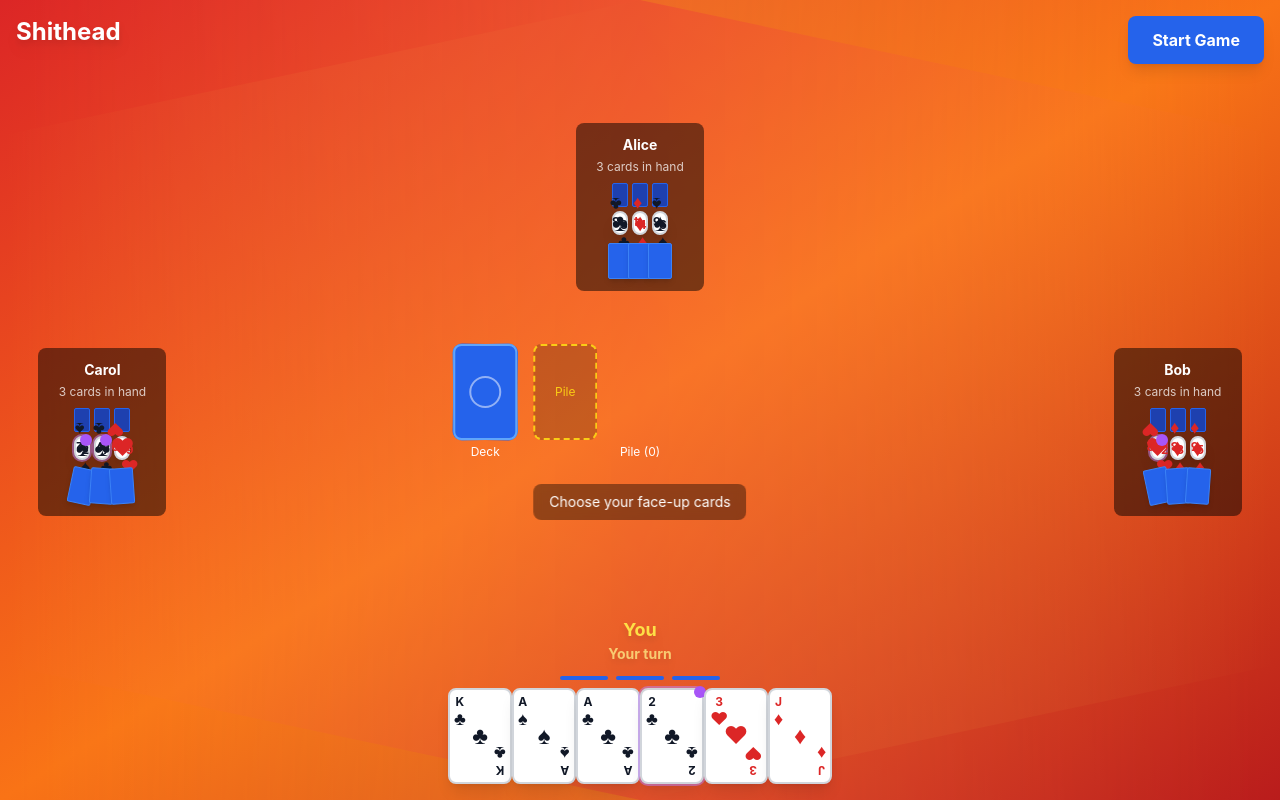
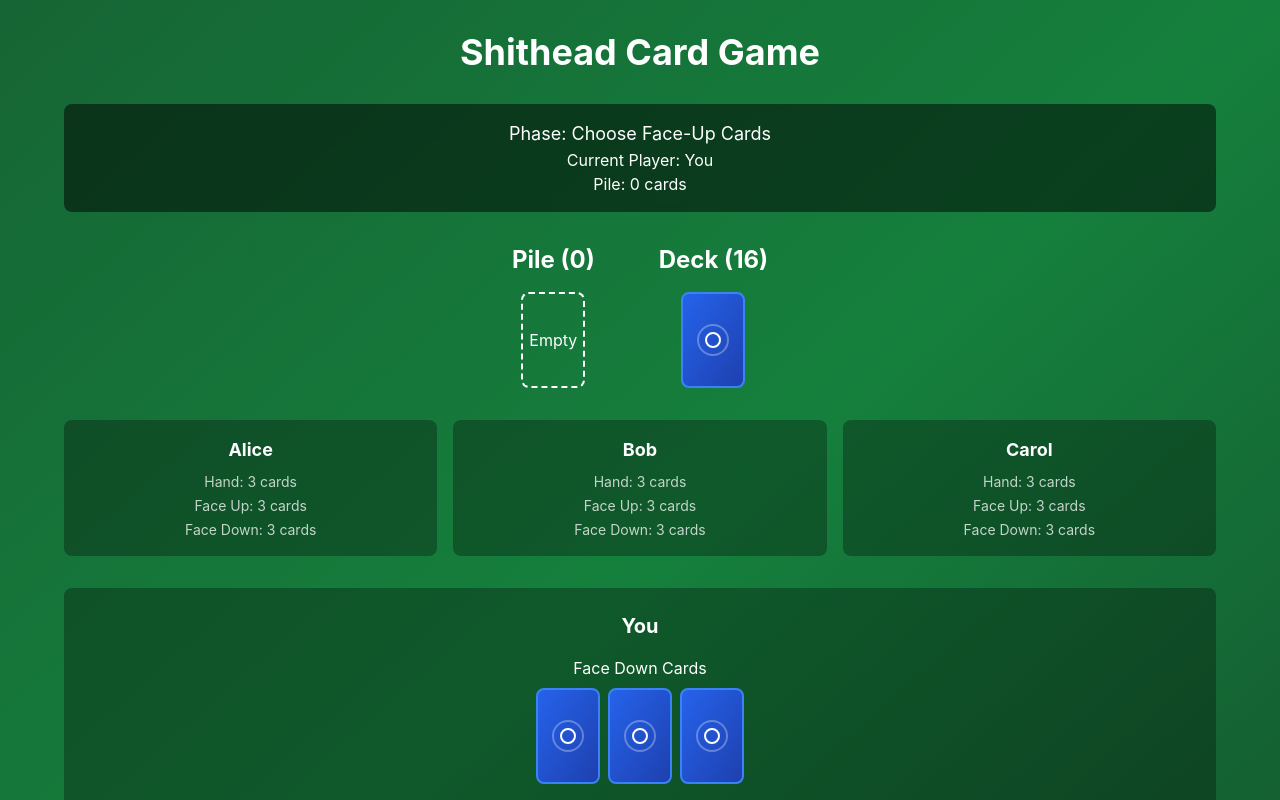
Before and after one commit to questluis8-tech/shithead, a React (Vite) app: page / in a window 1280 px wide. Both pictures are taken after a click on the button "Deal Cards". Shown: the top 800 px of the page. Built offline with nearby package versions, Linux system fonts and the light colour scheme.

Commit message:
Updated App.tsx

```diff
--- a/src/App.tsx
+++ b/src/App.tsx
@@ -20,312 +20,229 @@ function App() {
   const humanPlayer = gameState.players[0];
 
   return (
-    <div className="min-h-screen bg-gradient-to-br from-red-600 via-orange-500 to-red-700 relative overflow-hidden">
-      {/* Background pattern overlay */}
-      <div className="absolute inset-0 opacity-20">
-        <div className="absolute inset-0 bg-gradient-to-r from-transparent via-yellow-300 to-transparent transform -skew-y-12"></div>
-        <div className="absolute inset-0 bg-gradient-to-l from-transparent via-red-400 to-transparent transform skew-y-12"></div>
-      </div>
+    <div className="min-h-screen bg-gradient-to-br from-green-800 via-green-700 to-green-900 p-8">
+      <div className="max-w-6xl mx-auto">
+        <h1 className="text-4xl font-bold text-white text-center mb-8">Shithead Card Game</h1>
 
-      <div className="relative z-10 h-screen flex flex-col">
-        {/* Top UI Bar */}
-        <div className="flex justify-between items-center p-4">
-          <h1 className="text-2xl font-bold text-white drop-shadow-lg">Shithead</h1>
-          <div className="text-white text-sm">
-            Phase: {gameState.gamePhase}
+        {/* Game Status */}
+        <div className="bg-black bg-opacity-50 backdrop-blur-sm rounded-lg p-4 text-white mb-6">
+          <div className="text-center">
+            <p className="text-lg">
+              Phase: {gameState.gamePhase === 'setup' ? 'Choose Face-Up Cards' :
+                     gameState.gamePhase === 'swapping' ? 'Swap Cards (Optional)' :
+                     gameState.gamePhase}
+            </p>
+            <p>Current Player: {gameState.players[gameState.currentPlayerIndex]?.name}</p>
+            <p>Pile: {gameState.pile.length} cards</p>
           </div>
         </div>
 
-        {/* Main Game Area */}
-        <div className="flex-1 relative">
-          {/* AI Players positioned around the screen */}
-          {gameState.players.slice(1).map((player, index) => {
-            const positions = [
-              { top: '8%', left: '50%', transform: 'translateX(-50%)' }, // Top
-              { top: '50%', right: '3%', transform: 'translateY(-50%)' }, // Right
-              { top: '50%', left: '3%', transform: 'translateY(-50%)' }   // Left
-            ];
-            const position = positions[index] || positions[0];
-            const isCurrentPlayer = gameState.currentPlayerIndex === index + 1;
+        {/* Controls */}
+        <div className="text-center mb-8">
+          {gameState.gamePhase === 'setup' && humanPlayer.hand.length === 0 && (
+            <button
+              onClick={dealCards}
+              className="bg-green-600 hover:bg-green-700 text-white px-8 py-3 rounded-lg font-bold text-lg transition-all"
+            >
+              Deal Cards
+            </button>
+          )}
 
-            return (
-              <div
-                key={player.id}
-                className="absolute"
-                style={position}
-              >
-                {/* Player info */}
-                <div className={`rounded-lg p-3 text-white text-center min-w-32 transition-all ${
-                  isCurrentPlayer
-                    ? 'bg-yellow-600 bg-opacity-80 shadow-lg ring-2 ring-yellow-400'
-                    : 'bg-black bg-opacity-50'
-                }`}>
-                  <div className={`text-sm font-bold mb-1 ${isCurrentPlayer ? 'text-yellow-100' : ''}`}>
-                    {player.name}
-                  </div>
-                  <div className="text-xs opacity-75 mb-2">
-                    {player.hand.length} cards in hand
-                  </div>
+          {gameState.gamePhase === 'setup' && humanPlayer.faceUpCards.length === 3 && (
+            <button
+              onClick={confirmFaceUpCards}
+              className="bg-blue-600 hover:bg-blue-700 text-white px-8 py-3 rounded-lg font-bold text-lg transition-all"
+            >
+              Confirm Face-Up Cards
+            </button>
+          )}
 
-                  {/* Face-down cards */}
-                  {player.faceDownCards.length > 0 && (
-                    <div className="flex justify-center gap-1 mb-1">
-                      {player.faceDownCards.map((_, cardIndex) => (
-                        <div
-                          key={`${player.id}-down-${cardIndex}`}
-                          className="w-4 h-6 bg-blue-800 border border-blue-600 rounded-sm"
-                        />
-                      ))}
-                    </div>
-                  )}
+          {gameState.gamePhase === 'swapping' && (
+            <button
+              onClick={startGame}
+              className="bg-green-600 hover:bg-green-700 text-white px-8 py-3 rounded-lg font-bold text-lg transition-all"
+            >
+              Start Game
+            </button>
+          )}
+        </div>
 
-                  {/* Face-up cards */}
-                  {player.faceUpCards.length > 0 && (
-                    <div className="flex justify-center gap-1 mb-2">
-                      {player.faceUpCards.map((card, cardIndex) => (
-                        <Card
-                          key={`${player.id}-up-${cardIndex}`}
-                          card={card}
-                          className="w-4 h-6"
-                        />
-                      ))}
-                    </div>
-                  )}
+        {/* Play Cards Button */}
+        {gameState.gamePhase === 'playing' && gameState.currentPlayerIndex === 0 && selectedCards.length > 0 && (
+          <div className="text-center mb-4">
+            <button
+              onClick={playCards}
+              disabled={!canPlaySelected}
+              className={`px-6 py-3 rounded-lg font-bold text-lg transition-all ${
+                canPlaySelected
+                  ? 'bg-yellow-600 hover:bg-yellow-700 text-white transform hover:scale-105'
+                  : 'bg-gray-600 text-gray-400 cursor-not-allowed'
+              }`}
+            >
+              Play Cards ({selectedCards.length})
+            </button>
+          </div>
+        )}
 
-                  {/* Hand cards (face down for AI) */}
-                  <div className="flex justify-center">
-                    {Array.from({ length: Math.min(player.hand.length, 8) }).map((_, cardIndex) => {
-                      const totalCards = Math.min(player.hand.length, 8);
-                      const rotation = index === 0 ? 0 : // Top player - no rotation
-                                     index === 1 ? (cardIndex - totalCards / 2) * 8 : // Right player
-                                     (cardIndex - totalCards / 2) * -8; // Left player
+        {/* Pick up Cards Button */}
+        {gameState.gamePhase === 'playing' &&
+         gameState.currentPlayerIndex === 0 &&
+         selectedCards.length === 0 &&
+         !canPlayAnyCard &&
+         gameState.pile.length > 0 && (
+          <div className="text-center mb-4">
+            <button
+              onClick={pickupCards}
+              className="bg-red-600 hover:bg-red-700 text-white px-6 py-3 rounded-lg font-bold text-lg transition-all transform hover:scale-105"
+            >
+              Pick up Cards ({gameState.pile.length})
+            </button>
+          </div>
+        )}
 
-                      return (
-                        <div
-                          key={cardIndex}
-                          className="w-6 h-9 bg-blue-600 border border-blue-500 rounded-sm shadow-md"
-                          style={{
-                            transform: `rotate(${rotation}deg) ${index === 0 ? 'translateY(0)' : ''}`,
-                            zIndex: cardIndex,
-                            marginLeft: cardIndex > 0 ? '-4px' : '0'
-                          }}
-                        />
-                      );
-                    })}
-                    {player.hand.length > 8 && (
-                      <div className="text-xs text-white ml-1 self-center">
-                        +{player.hand.length - 8}
-                      </div>
-                    )}
-                  </div>
+
+        {/* Game Area - Center Pile and Deck */}
+        <div className="flex justify-center items-start gap-16 mb-8">
+          {/* Center Pile */}
+          <div className="text-center">
+            <h2 className="text-2xl font-bold text-white mb-4">Pile ({gameState.pile.length})</h2>
+            <div className="flex justify-center">
+              {gameState.pile.length > 0 ? (
+                <Card card={gameState.pile[gameState.pile.length - 1]} />
+              ) : (
+                <div className="w-16 h-24 border-2 border-dashed border-white rounded-lg flex items-center justify-center text-white">
+                  Empty
                 </div>
-              </div>
-            );
-          })}
-
-          {/* Center area - pile and game controls */}
-          <div className="absolute top-1/2 left-1/2 transform -translate-x-1/2 -translate-y-1/2">
-            <div className="text-center relative">
-              {/* Draw pile (deck) */}
-              <div className="absolute -left-20 top-0">
-                <div className="relative">
-                  {/* Stack effect for deck */}
-                  <div className="w-16 h-24 bg-blue-800 border-2 border-blue-600 rounded-lg absolute transform rotate-1"></div>
-                  <div className="w-16 h-24 bg-blue-700 border-2 border-blue-500 rounded-lg absolute transform -rotate-1"></div>
-                  <div className="w-16 h-24 bg-blue-600 border-2 border-blue-400 rounded-lg relative">
-                    <div className="absolute inset-0 flex items-center justify-center">
-                      <div className="w-8 h-8 border-2 border-white rounded-full opacity-50"></div>
-                    </div>
-                  </div>
-                  <div className="text-white text-xs text-center mt-1">Deck</div>
-                </div>
-              </div>
-
-              {/* Center pile */}
-              <div className="relative">
-                {gameState.pile.length === 0 ? (
-                  <div className="w-16 h-24 border-2 border-dashed border-yellow-400 rounded-lg flex items-center justify-center text-yellow-400 text-xs bg-black bg-opacity-20">
-                    Pile
-                  </div>
-                ) : (
-                  <div className="relative">
-                    {/* Show last few cards in pile with slight rotation */}
-                    {gameState.pile.slice(-3).map((card, index) => (
-                      <Card
-                        key={card.id}
-                        card={card}
-                        className={`absolute w-16 h-24 ${
-                          index === 0 ? 'transform rotate-3' :
-                          index === 1 ? 'transform -rotate-2' :
-                          'transform rotate-1'
-                        }`}
-                        style={{
-                          zIndex: index,
-                          left: `${index * 2}px`,
-                          top: `${index * 1}px`
-                        }}
-                      />
-                    ))}
-                    {/* Invisible spacer to maintain layout */}
-                    <div className="w-16 h-24 opacity-0"></div>
-                  </div>
-                )}
-                <div className="text-white text-xs text-center mt-1">
-                  Pile ({gameState.pile.length})
-                </div>
-              </div>
-
-              {/* Game status below pile */}
-              <div className="mt-6 bg-black bg-opacity-40 rounded-lg px-4 py-2 text-white text-sm backdrop-blur-sm">
-                {gameState.gamePhase === 'setup' && (
-                  <div className="text-center">
-                    <button
-                      onClick={dealCards}
-                      className="bg-green-600 hover:bg-green-700 text-white px-8 py-4 rounded-lg font-bold text-xl shadow-lg transition-all transform hover:scale-105 mb-2"
-                    >
-                      Deal Cards
-                    </button>
-                    <div className="text-xs opacity-75">Click to start a new game</div>
-                  </div>
-                )}
-                {gameState.gamePhase === 'swapping' && 'Choose your face-up cards'}
-                {gameState.gamePhase === 'playing' && (
-                  <div>
-                    <div className="font-bold text-yellow-300">
-                      {gameState.players[gameState.currentPlayerIndex].name}'s turn
-                    </div>
-                    {gameState.currentPlayerIndex === 0 && selectedCards.length > 0 && (
-                      <div className="text-xs mt-1">
-                        {selectedCards.length} card{selectedCards.length > 1 ? 's' : ''} selected
-                      </div>
-                    )}
-                  </div>
-                )}
-                {gameState.gamePhase === 'finished' && (
-                  <div className="font-bold text-green-300">Game Over!</div>
-                )}
-              </div>
+              )}
             </div>
           </div>
 
-          {/* Human player at bottom */}
-          <div className="absolute bottom-4 left-1/2 transform -translate-x-1/2">
-            <div className="text-center max-w-4xl">
-              {/* Player name */}
-              <div className={`font-bold mb-3 text-lg ${
-                gameState.currentPlayerIndex === 0
-                  ? 'text-yellow-300 drop-shadow-lg'
+          {/* Deck */}
+          <div className="text-center">
+            <h2 className="text-2xl font-bold text-white mb-4">Deck ({gameState.deck.length})</h2>
+            <div className="flex justify-center">
+              {gameState.deck.length > 0 ? (
+                <div className="relative">
+                  <Card card={{ suit: 'hearts', rank: 2, id: 'deck-back' }} faceDown={true} />
+                  {/* Stack effect */}
+                  <div className="absolute -top-1 -left-1 w-16 h-24 bg-gradient-to-br from-blue-600 to-blue-800 border-2 border-blue-500 rounded-lg -z-10" />
+                  <div className="absolute -top-2 -left-2 w-16 h-24 bg-gradient-to-br from-blue-600 to-blue-800 border-2 border-blue-500 rounded-lg -z-20" />
+                </div>
+              ) : (
+                <div className="w-16 h-24 border-2 border-dashed border-gray-400 rounded-lg flex items-center justify-center text-gray-400 text-xs">
+                  Empty
+                </div>
+              )}
+            </div>
+          </div>
+        </div>
+
+        {/* AI Players */}
+        <div className="grid grid-cols-3 gap-4 mb-8">
+          {gameState.players.slice(1).map((player, index) => (
+            <div key={player.id} className="bg-black bg-opacity-30 rounded-lg p-4 text-center">
+              <h3 className={`text-lg font-bold mb-2 ${
+                gameState.currentPlayerIndex === gameState.players.indexOf(player)
+                  ? 'text-yellow-300'
                   : 'text-white'
               }`}>
-                {humanPlayer.name}
-                {gameState.currentPlayerIndex === 0 && (
-                  <div className="text-sm text-yellow-200 opacity-75">Your turn</div>
+                {player.name}
+              </h3>
+              <div className="text-sm text-white opacity-75 space-y-1">
+                <div>Hand: {player.hand.length} cards</div>
+                <div>Face Up: {player.faceUpCards.length} cards</div>
+                <div>Face Down: {player.faceDownCards.length} cards</div>
+              </div>
+            </div>
+          ))}
+        </div>
+
+        {/* Human Player */}
+        <div className="bg-black bg-opacity-30 rounded-lg p-6">
+          <h2 className="text-xl font-bold text-white text-center mb-4">{humanPlayer.name}</h2>
+
+          {/* Face Down Cards */}
+          {humanPlayer.faceDownCards.length > 0 && (
+            <div className="mb-4">
+              <h3 className="text-white text-center mb-2">
+                Face Down Cards
+                {humanPlayer.hand.length === 0 && humanPlayer.faceUpCards.length === 0 &&
+                 gameState.currentPlayerIndex === 0 && gameState.gamePhase === 'playing' && (
+                  <span className="text-yellow-300 text-sm block">Click a card to reveal and play</span>
                 )}
+              </h3>
+              <div className="flex justify-center gap-2">
+                {humanPlayer.faceDownCards.map((_, index) => (
+                  <Card
+                    key={`facedown-${index}`}
+                    card={{ suit: 'hearts', rank: 2, id: 'dummy' }}
+                    faceDown={true}
+                    onClick={
+                      humanPlayer.hand.length === 0 &&
+                      humanPlayer.faceUpCards.length === 0 &&
+                      gameState.currentPlayerIndex === 0 &&
+                      gameState.gamePhase === 'playing'
+                        ? () => playFaceDownCard(index)
+                        : undefined
+                    }
+                   onMouseDown={() => console.log(`Mouse down on face-down card ${index}`)}
+                   onMouseUp={() => console.log(`Mouse up on face-down card ${index}`)}
+                    className={
+                      humanPlayer.hand.length === 0 &&
+                      humanPlayer.faceUpCards.length === 0 &&
+                      gameState.currentPlayerIndex === 0 &&
+                      gameState.gamePhase === 'playing'
+                        ? 'cursor-pointer hover:scale-105'
+                        : ''
+                    }
+                  />
+                ))}
               </div>
+            </div>
+          )}
 
-              {/* Face-down cards */}
-              {humanPlayer.faceDownCards.length > 0 && (
-                <div className="flex justify-center gap-2 mb-2">
-                  {humanPlayer.faceDownCards.map((_, cardIndex) => (
-                    <div
-                      key={`human-down-${cardIndex}`}
-                      className="w-12 h-18 bg-blue-800 border-2 border-blue-600 rounded-lg cursor-pointer hover:scale-105 transition-all shadow-lg"
-                      onClick={() => playFaceDownCard(cardIndex)}
-                    />
-                  ))}
+          {/* Face Up Cards */}
+          <div className="mb-4">
+            <h3 className="text-white text-center mb-2">Face Up Cards</h3>
+            <div className="flex justify-center gap-2">
+              {humanPlayer.faceUpCards.map((card) => (
+                <Card
+                  key={card.id}
+                  card={card}
+                  onClick={() => handleCardClick(card, 'faceUp')}
+                  selected={selectedCards.some(c => c.id === card.id)}
+                  disabled={humanPlayer.hand.length > 0}
+                />
+              ))}
+              {/* Empty slots during setup */}
+              {gameState.gamePhase === 'setup' && Array.from({ length: 3 - humanPlayer.faceUpCards.length }).map((_, index) => (
+                <div key={`empty-${index}`} className="w-16 h-24 border-2 border-dashed border-gray-400 rounded-lg flex items-center justify-center text-gray-400 text-xs">
+                  Empty
                 </div>
-              )}
+              ))}
+            </div>
+          </div>
 
-              {/* Face-up cards */}
-              {humanPlayer.faceUpCards.length > 0 && (
-                <div className="flex justify-center gap-2 mb-3">
-                  {humanPlayer.faceUpCards.map((card, cardIndex) => (
-                    <Card
-                      key={`human-up-${cardIndex}`}
-                      card={card}
-                      onClick={() => handleCardClick(card, 'faceUp')}
-                      selected={selectedCards.some(c => c.id === card.id)}
-                      className="w-12 h-18 hover:scale-105 hover:-translate-y-2 transition-all shadow-lg"
-                      disabled={humanPlayer.hand.length > 0 || gameState.currentPlayerIndex !== 0}
-                    />
-                  ))}
-                </div>
-              )}
-
-              {/* Player's hand */}
-              <div className="flex justify-center" style={{ minHeight: '80px' }}>
-                {humanPlayer.hand.map((card, index) => (
+          {/* Hand */}
+          {humanPlayer.hand.length > 0 && (
+            <div>
+              <h3 className="text-white text-center mb-2">Hand</h3>
+              <div className="flex justify-center gap-2 flex-wrap">
+                {humanPlayer.hand.map((card) => (
                   <Card
                     key={card.id}
                     card={card}
                     onClick={() => handleCardClick(card, 'hand')}
                     selected={selectedCards.some(c => c.id === card.id)}
-                    className="w-14 h-20 hover:scale-110 hover:-translate-y-4 transition-all shadow-lg cursor-pointer"
-                    style={{
-                      transform: `rotate(${(index - humanPlayer.hand.length / 2) * 4}deg)`,
-                      zIndex: selectedCards.some(c => c.id === card.id) ? 100 : index,
-                      marginLeft: index > 0 ? '-8px' : '0'
-                    }}
                   />
                 ))}
               </div>
             </div>
-          </div>
-        </div>
-
-        {/* Game controls */}
-        <div className="absolute top-4 right-4">
-          <div className="flex flex-col gap-2">
-            {gameState.gamePhase === 'swapping' && (
-              <button
-                onClick={startGame}
-                className="bg-blue-600 hover:bg-blue-700 text-white px-6 py-3 rounded-lg font-bold shadow-lg transition-all transform hover:scale-105"
-              >
-                Start Game
-              </button>
-            )}
-
-            {gameState.gamePhase === 'playing' && gameState.currentPlayerIndex === 0 && (
-              <div className="flex flex-col gap-2">
-                {selectedCards.length > 0 && (
-                  <button
-                    onClick={playCards}
-                    disabled={!canPlaySelected}
-                    className={`px-6 py-3 rounded-lg font-bold shadow-lg transition-all transform hover:scale-105 ${
-                      canPlaySelected
-                        ? 'bg-yellow-600 hover:bg-yellow-700 text-white'
-                        : 'bg-gray-600 text-gray-400 cursor-not-allowed'
-                    }`}
-                  >
-                    Play Cards ({selectedCards.length})
-                  </button>
-                )}
-
-                {!canPlayAnyCard && (
-                  <button
-                    onClick={pickupCards}
-                    className="bg-red-600 hover:bg-red-700 text-white px-6 py-3 rounded-lg font-bold shadow-lg transition-all transform hover:scale-105"
-                  >
-                    Pick Up Pile
-                  </button>
-                )}
-              </div>
-            )}
-
-            {gameState.gamePhase === 'finished' && (
-              <button
-                onClick={dealCards}
-                className="bg-green-600 hover:bg-green-700 text-white px-6 py-3 rounded-lg font-bold shadow-lg transition-all transform hover:scale-105"
-              >
-                New Game
-              </button>
-            )}
-          </div>
+          )}
         </div>
       </div>
     </div>
   );
 }
 
-
 export default App;
--- a/src/hooks/useGame.ts
+++ b/src/hooks/useGame.ts
@@ -224,7 +224,7 @@ export const useGame = () => {
       currentPlayerIndex: 0,
       pile: [],
       deck: remainingDeck,
-      gamePhase: 'swapping', // Move directly to swapping phase
+      gamePhase: 'setup', // Human player needs to choose face-up cards
       winner: null,
       loser: null
     });
```
